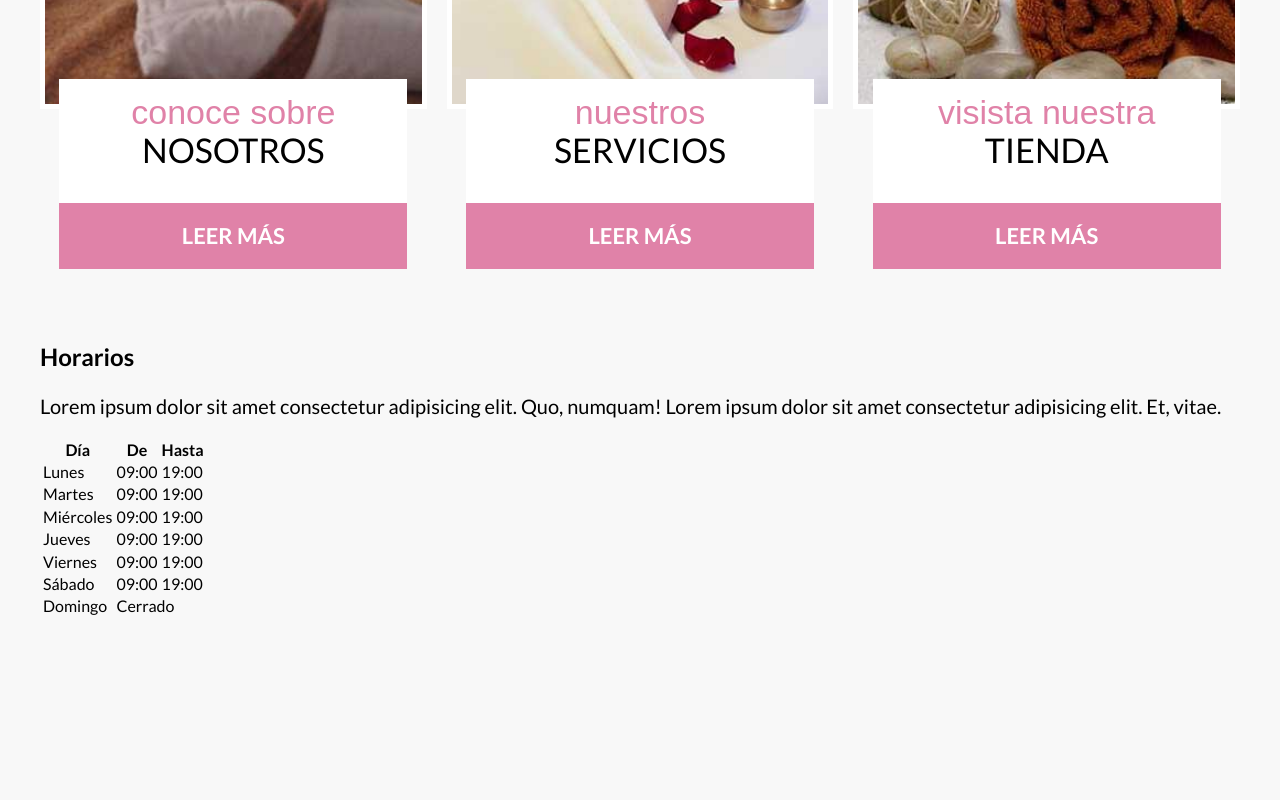
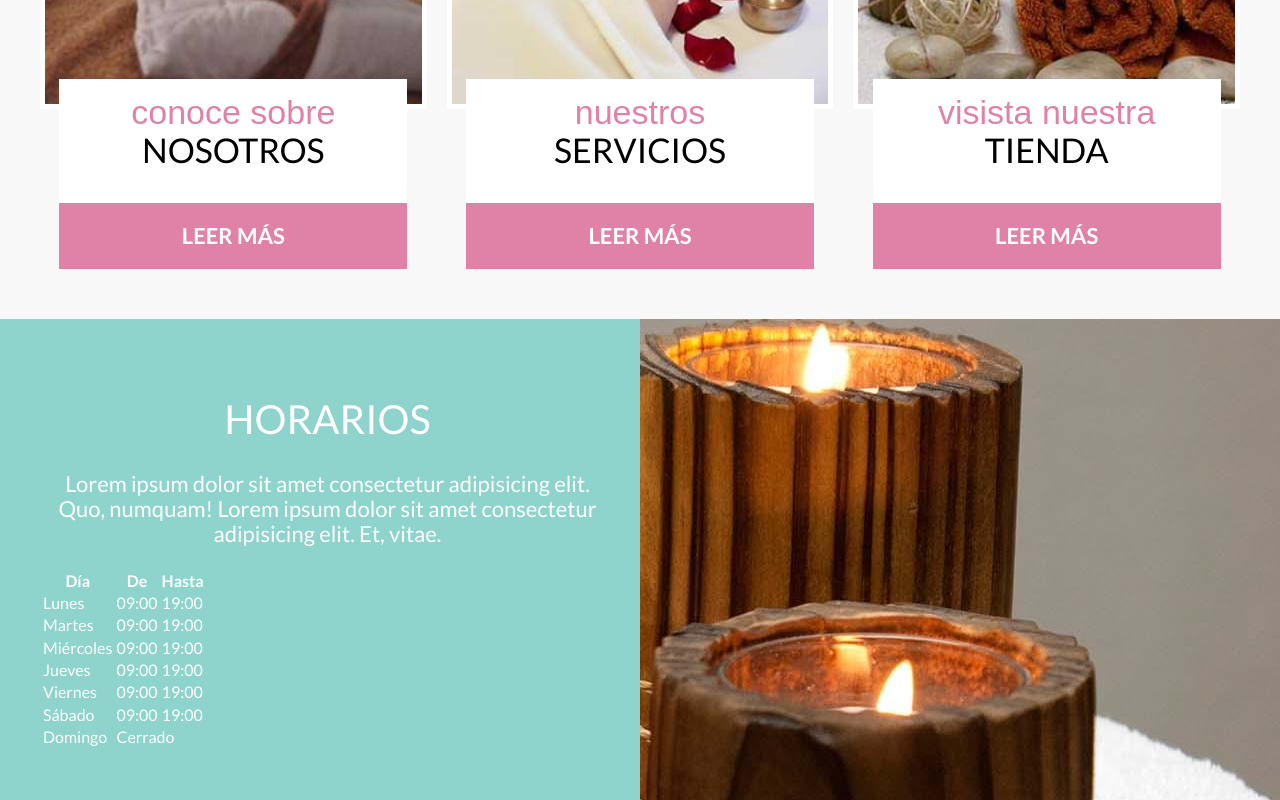
Before and after one commit to AxelMoncayoM/spa, a website: page index.html in a window 1280 px wide. Shown: the part 1621-2421 px from the top of the page. Before the commit the page ends 2240 px from the top, so only its background shows below. Drawn offline with Linux system fonts and the light colour scheme; a web font is replaced by a local one.

Commit message:
CSS added to 'Horario' section (just the linear-gradient)

```diff
--- /dev/null
+++ b/src/scss/layout/_horario.scss
@@ -0,0 +1,53 @@
+@use "base/variables" as v;
+@use "base/mixins" as m;
+
+.horario {
+  background-image: linear-gradient(
+      to bottom,
+      v.$principal 0%,
+      v.$principal 50%,
+      transparent 50%
+    ),
+    url(../img/bg_horarios.jpg);
+  background-repeat: no-repeat;
+  background-position: center, bottom center;
+  color: v.$blanco;
+
+  @include m.tablet {
+    background-image: linear-gradient(
+        to right,
+        v.$principal 0%,
+        v.$principal 50%,
+        transparent 50%
+      ),
+      url(../img/bg_horarios.jpg);
+    background-position: center, top right;
+  }
+
+  &__grid {
+    display: grid;
+    grid-template-rows: repeat(2, 1fr);
+
+    @include m.tablet {
+      grid-template-rows: unset;
+      @include m.grid(2, 5rem);
+    }
+  }
+
+  &__contenido {
+    padding: 5rem 0;
+  }
+
+  &__heading {
+    text-transform: uppercase;
+    text-align: center;
+    font-weight: 400;
+    font-size: 4rem;
+  }
+
+  &__texto {
+    font-size: 2.2rem;
+    list-style: 1.8;
+    text-align: center;
+  }
+}
--- a/src/scss/layout/_index.scss
+++ b/src/scss/layout/_index.scss
@@ -3,3 +3,4 @@
 @forward "sociales";
 @forward "bienvenida";
 @forward "cards";
+@forward "horario";
```
Also changed, not shown: build/css/app.css, 1 other file.
